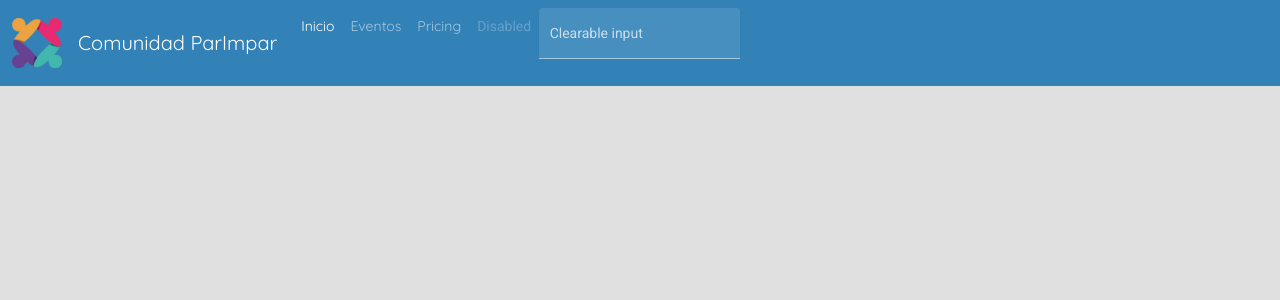
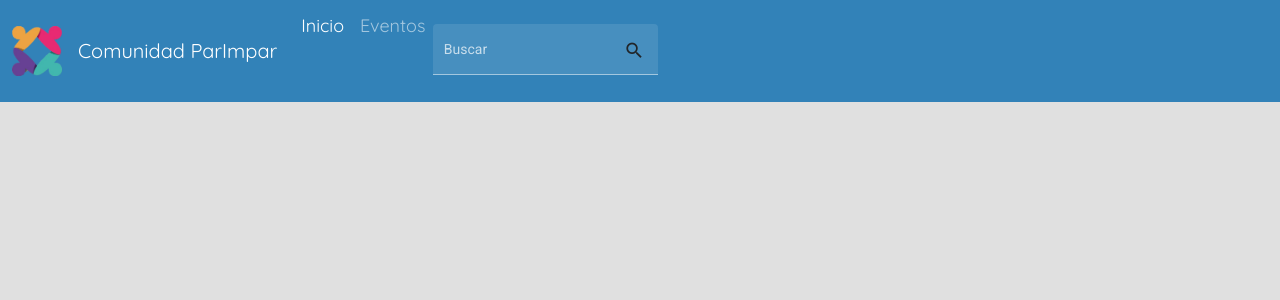
Before and after one commit to judagostino/PF2021G12, an Angular app in the folder Com_parImpar_WEB/: page / in a window 1280 px wide. Shown: the top 300 px of the page. Built offline with nearby package versions, Linux system fonts and the light colour scheme.

Commit message:
navbar con busqueda ok

```diff
--- a/Com_parImpar_WEB/src/app/components/navbar/navbar.component.html
+++ b/Com_parImpar_WEB/src/app/components/navbar/navbar.component.html
@@ -15,19 +15,12 @@
           <li class="nav-item">
             <a class="nav-link opcionMenu" href="#">Eventos</a>
           </li>
-          <li class="nav-item">
-            <a class="nav-link opcionMenu" href="#">Pricing</a>
-          </li>
-          <li class="nav-item">
-            <a class="nav-link disabled" href="#" tabindex="-1" aria-disabled="true">Disabled</a>
-          </li>
-          <div class="d-flex">
-            <mat-form-field class="example-form-field" appearance="fill">
-                <mat-label>Clearable input</mat-label>
+          <div class="d-flex flex-row-reverse" id="SearchBarNavbar1">
+            <mat-form-field class="example-form-field" appearance="fill" id="SearchBarNavbar1">
+                <mat-label>Buscar</mat-label>
                 <input matInput type="text" [(ngModel)]="value">
-                <button *ngIf="value" matSuffix mat-icon-button aria-label="Clear" (click)="value=''">
-                  <mat-icon>close</mat-icon>
-                </button>
+                <mat-icon matSuffix style="cursor:pointer;">search</mat-icon>
+
               </mat-form-field>
           </div>
 
--- a/Com_parImpar_WEB/src/app/components/navbar/navbar.component.scss
+++ b/Com_parImpar_WEB/src/app/components/navbar/navbar.component.scss
@@ -0,0 +1,12 @@
+#SearchBarNavbar1 {
+    justify-content: flex-end;
+    margin-top: 8px;
+    margin-right: 20px;
+}
+
+@media (max-width: 992px) {
+    #SearchBarNavbar1 {
+        justify-content: flex-start !important;
+
+    }
+}
--- a/Com_parImpar_WEB/src/app/material/material.component.ts
+++ b/Com_parImpar_WEB/src/app/material/material.component.ts
@@ -1,16 +1,18 @@
 import { MatInputModule } from '@angular/material/input';
 import { MatFormFieldModule } from '@angular/material/form-field';
 import { NgModule } from '@angular/core';
-
+import {MatIconModule} from '@angular/material/icon';
 
 @NgModule({
   imports: [
     MatInputModule,
     MatFormFieldModule,
+    MatIconModule,
   ],
   exports: [
     MatInputModule,
-    MatFormFieldModule
+    MatFormFieldModule,
+    MatIconModule
   ]
 })
 export class MaterialModule { }
--- a/Com_parImpar_WEB/src/index.html
+++ b/Com_parImpar_WEB/src/index.html
@@ -14,6 +14,7 @@
   <link rel="preconnect" href="https://fonts.gstatic.com">
   <link href="https://fonts.googleapis.com/css2?family=Roboto:wght@300;400;500&display=swap" rel="stylesheet">
   <link href="https://fonts.googleapis.com/icon?family=Material+Icons" rel="stylesheet">
+  <link href="https://fonts.googleapis.com/icon?family=Material+Icons&display=block" rel="stylesheet">
 </head>
 <body class="mat-typography">
   <app-root></app-root>
--- a/Com_parImpar_WEB/src/styles.scss
+++ b/Com_parImpar_WEB/src/styles.scss
@@ -4,6 +4,8 @@
 }
 .opcionMenu {
     font-family: 'Quicksand', sans-serif;
+    font-size: large;
+    font-weight: 200;
 }
 
 body {
```
Also changed, not shown: 1 other file (tests, documents, lock files or other folders).
